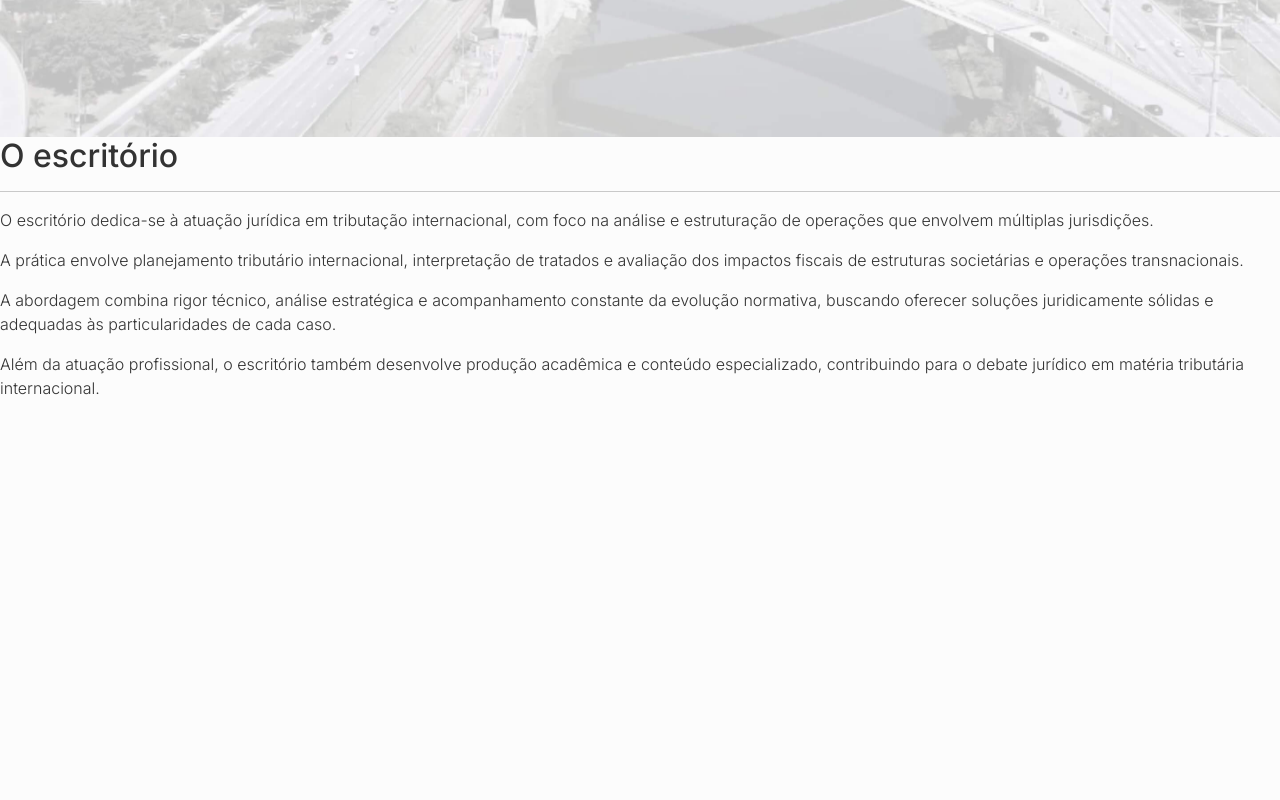
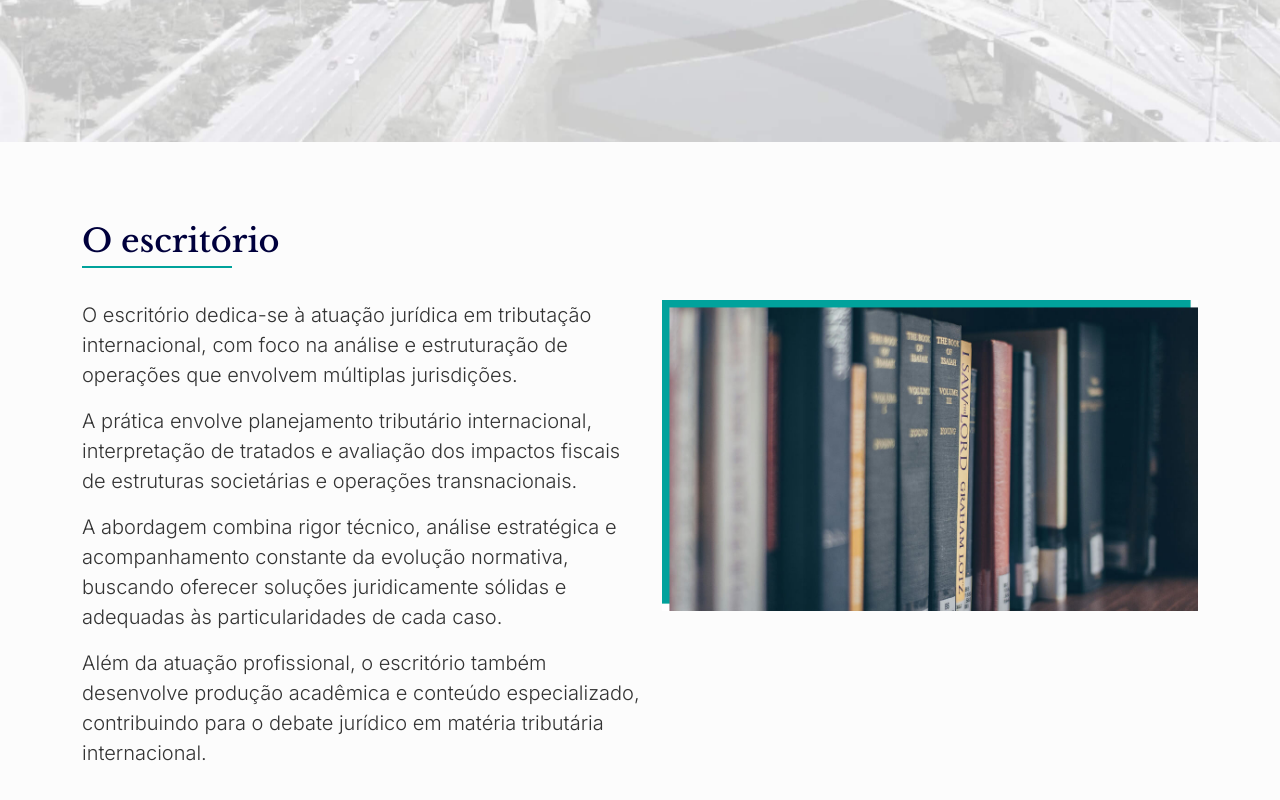
Before and after one commit to Kendra-Riquena/camargoFerrari, a plain HTML site: page index.html in a window 1280 px wide. Shown: the part 630-1430 px from the top of the page. Before the commit the page ends 1070 px from the top, so only its background shows below. Drawn offline with nearby package versions, Linux system fonts and the light colour scheme.

Commit message:
office css

```diff
--- a/css/global.css
+++ b/css/global.css
@@ -16,3 +16,35 @@ body {
     font-size: 16px;
     font-weight: 300;
 }
+
+section {
+    padding: 80px 0;
+}
+
+.title h2 {
+    font-family: var(--title-font);
+    font-family: 24px;
+    color: var(--primary-color);
+    margin-bottom: 6px;
+}
+
+.title hr {
+    width: 120px;
+    margin: 0 0 32px;
+    border: 1px solid var(--secondary-color);
+    opacity: 1;
+}
+
+@media screen and (min-width:1200px) {
+    body {
+        font-size: 20px;
+    }
+
+    .title h2 {
+        font-family: 32px;
+    }
+
+    .title hr {
+        width: 150px;
+    }
+}
--- /dev/null
+++ b/css/sections.css
@@ -0,0 +1,16 @@
+.office img {
+    width: 100%;
+}
+
+@media screen and (min-width:992px) {
+    .office-content {
+        display: flex;
+        align-items: start;
+        gap: 16px;
+    }
+
+    .office img {
+        width: 48%;
+    }
+
+}
--- a/css/style.css
+++ b/css/style.css
@@ -1,3 +1,4 @@
 @import url(global.css);
 @import url(header.css);
 @import url(hero.css);
+@import url(sections.css);
--- a/index.html
+++ b/index.html
@@ -65,18 +65,20 @@
                 </div>
             </div>
         </section>
-        <section class="office">
-            <div>
+        <section class="office container">
+            <div class="title">
+                <h2>O escritório</h2>
+                <hr>
+            </div>
+            <div class="office-content">
                 <div>
-                    <h2>O escritório</h2>
-                    <hr>
+                    <p>O escritório dedica-se à atuação jurídica em tributação internacional, com foco na análise e estruturação de operações que envolvem múltiplas jurisdições.</p>
+                    <p>A prática envolve planejamento tributário internacional, interpretação de tratados e avaliação dos impactos fiscais de estruturas societárias e operações transnacionais.</p>
+                    <p>A abordagem combina rigor técnico, análise estratégica e acompanhamento constante da evolução normativa, buscando oferecer soluções juridicamente sólidas e adequadas às particularidades de cada caso.</p>
+                    <p>Além da atuação profissional, o escritório também desenvolve produção acadêmica e conteúdo especializado, contribuindo para o debate jurídico em matéria tributária internacional.</p>
                 </div>
-                <p>O escritório dedica-se à atuação jurídica em tributação internacional, com foco na análise e estruturação de operações que envolvem múltiplas jurisdições.</p>
-                <p>A prática envolve planejamento tributário internacional, interpretação de tratados e avaliação dos impactos fiscais de estruturas societárias e operações transnacionais.</p>
-                <p>A abordagem combina rigor técnico, análise estratégica e acompanhamento constante da evolução normativa, buscando oferecer soluções juridicamente sólidas e adequadas às particularidades de cada caso.</p>
-                <p>Além da atuação profissional, o escritório também desenvolve produção acadêmica e conteúdo especializado, contribuindo para o debate jurídico em matéria tributária internacional.</p>
+                <img src="img/img-livros.jpg" alt="">
             </div>
-            <img src="" alt="">
         </section>
     </main>
     <footer></footer>
```
Also changed, not shown: img/img-livros.jpg (added).
